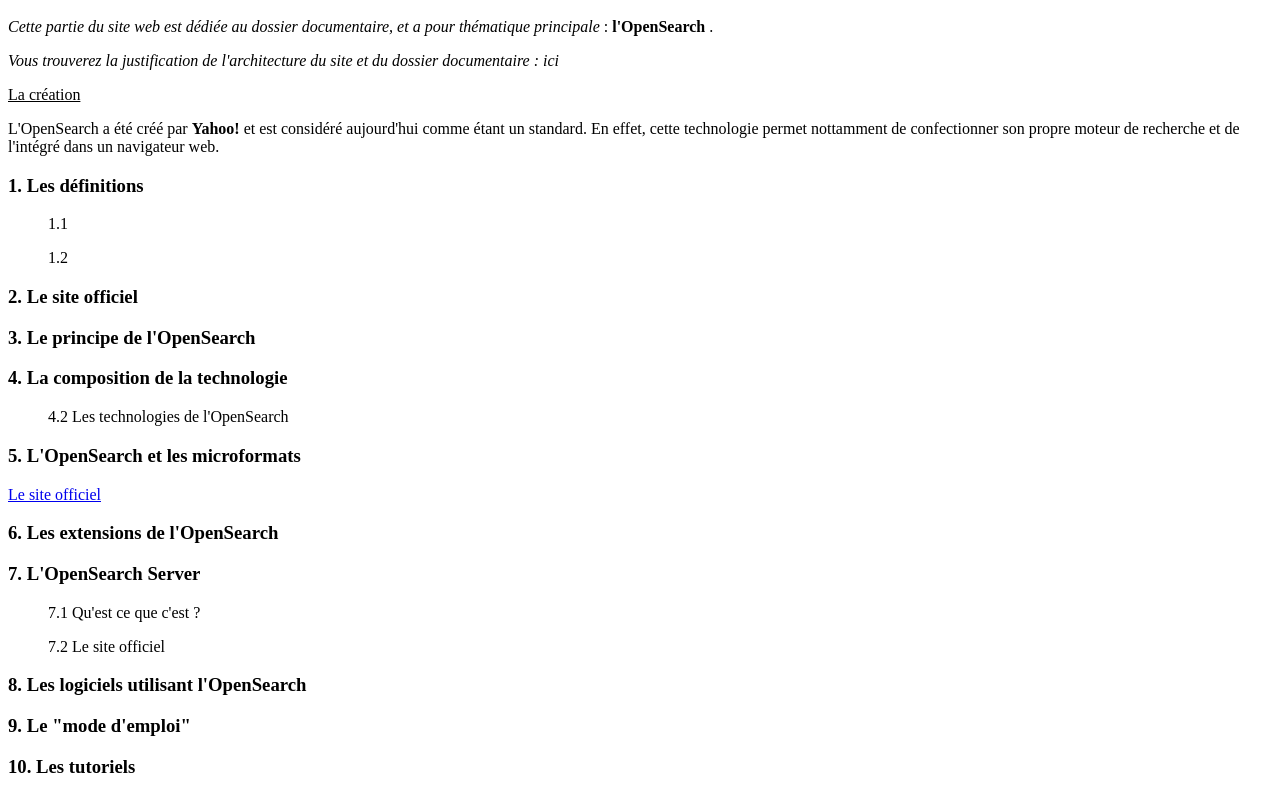
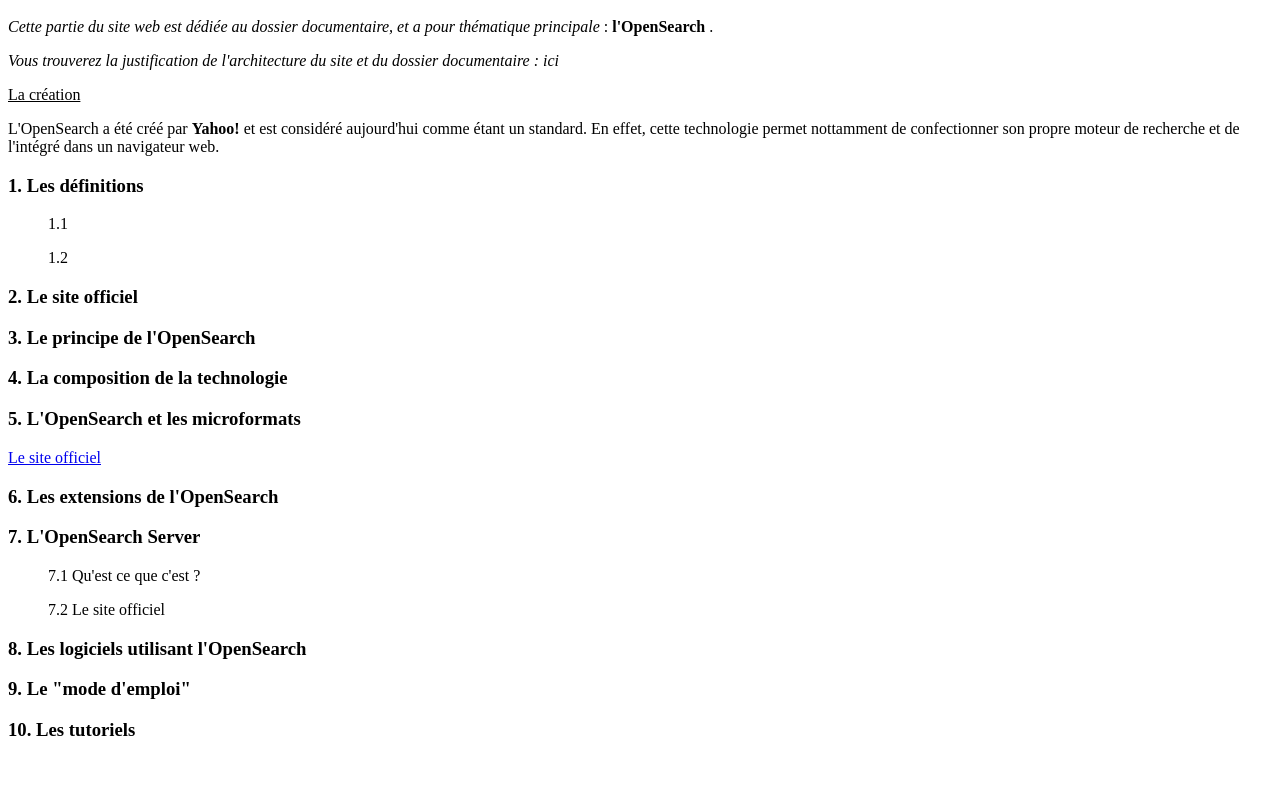
Before and after one commit to nclaux-he2b/nclaux-he2b.github.io, a plain HTML site: page Dossierdocumentaire.html in a window 1280 px wide. Shown: the part 109-906 px from the top of the page. After the commit the page ends 869 px from the top, so only its background shows below. Drawn offline with Linux system fonts and the light colour scheme.

Commit message:
Update Dossierdocumentaire.html

```diff
--- a/Dossierdocumentaire.html
+++ b/Dossierdocumentaire.html
@@ -18,9 +18,6 @@
 <p><b><h3> 2. Le site officiel </h3></b></p>
 <p><b><h3> 3. Le principe de l'OpenSearch </h3></b></p>
 <p><b><h3> 4. La composition de la technologie </h3></b></p>
-        <ul>
-        <p>4.2 Les technologies de l'OpenSearch </p>
-        </ul>
 <p><b><h3> 5. L'OpenSearch et les microformats </h3></b></p>
         <p> <a href="documentation/OpenSearchsiteofficiel .pdf">Le site officiel<a/>
 <p><b><h3>6. Les extensions de l'OpenSearch</h3></b></p>
```
